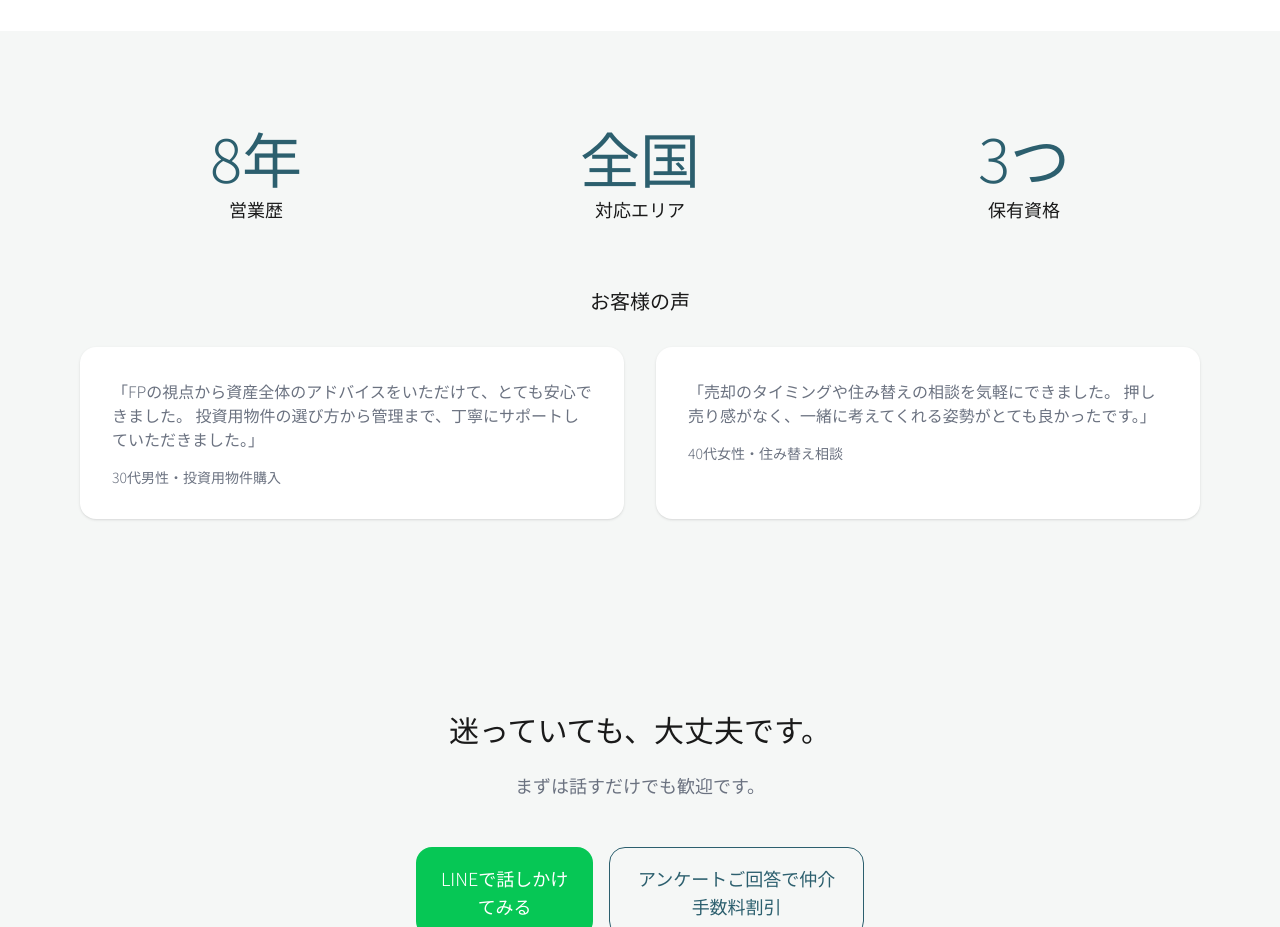
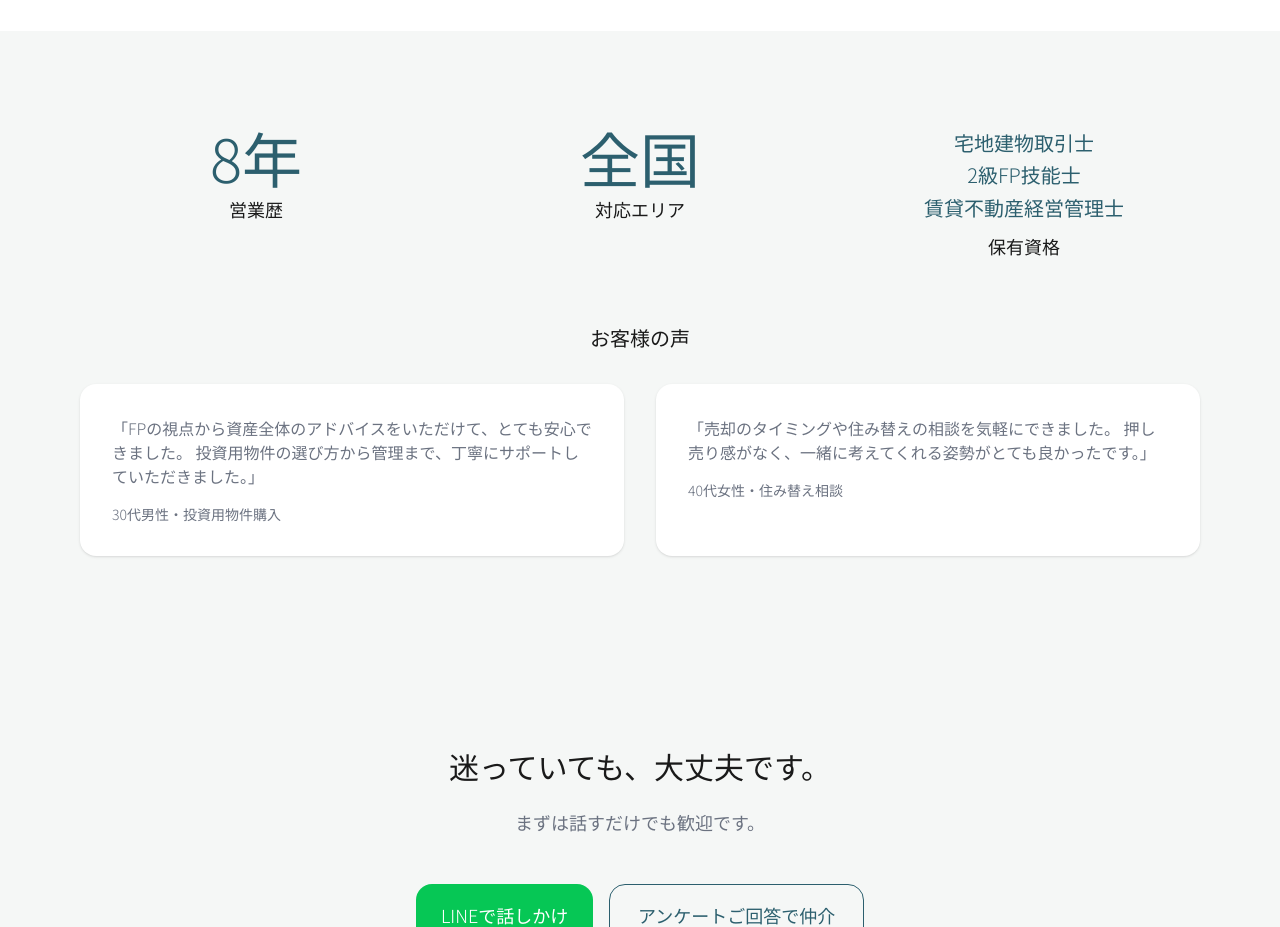
Before and after one commit to idsp0731-gif/onza-estate, a Next.js app: page / in a window 1280 px wide. Shown: the part 7560-8487 px from the top of the page. Built offline with nearby package versions, Linux system fonts and the light colour scheme; no server answers.

Commit message:
fix: 保有資格を資格名3行表示に変更

```diff
--- a/src/components/Achievements.tsx
+++ b/src/components/Achievements.tsx
@@ -12,7 +12,11 @@ export default function Achievements() {
             <p className="font-light text-lg">対応エリア</p>
           </div>
           <div className="text-center">
-            <div className="text-4xl md:text-6xl font-light text-[#2C5F6E] mb-2">3つ</div>
+            <div className="text-lg md:text-xl font-light text-[#2C5F6E] mb-2 leading-relaxed">
+              宅地建物取引士<br />
+              2級FP技能士<br />
+              賃貸不動産経営管理士
+            </div>
             <p className="font-light text-lg">保有資格</p>
           </div>
         </div>
```
